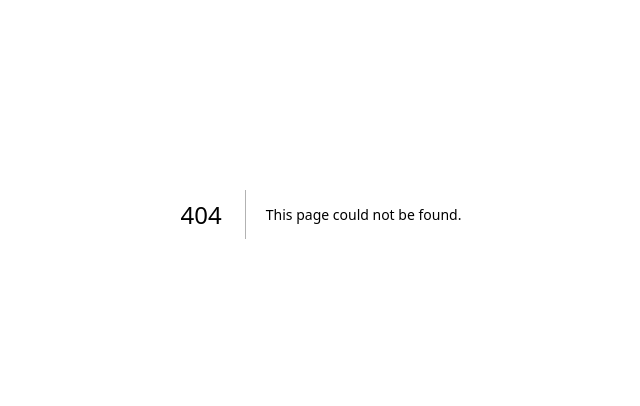
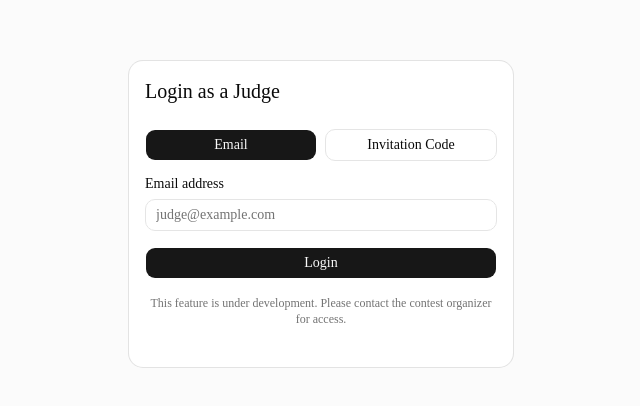
Before and after one commit to hnamhocit/cnpm_110, a Next.js app in the folder apps/web/: page /judge/login in a window 1280 px wide. Before the commit this address had no page. Shown: the part 186-592 px from the top of the page, without its empty margins (319-959 px from the left). Built offline with nearby package versions, Linux system fonts and the light colour scheme.

Commit message:
feat: FPC-18 add judge login UI

```diff
--- /dev/null
+++ b/apps/web/src/app/(auth)/judge/login/page.tsx
@@ -0,0 +1,12 @@
+
+import type { Metadata } from "next";
+
+import { JudgeLoginForm } from "@/components/auth/judge-login-form";
+
+export const metadata: Metadata = {
+  title: "Judge Login",
+};
+
+export default function JudgeLoginPage() {
+  return <JudgeLoginForm />;
+}
--- /dev/null
+++ b/apps/web/src/components/auth/judge-login-form.tsx
@@ -0,0 +1,145 @@
+
+"use client";
+
+import { type FormEvent, useState } from "react";
+
+import { AuthField } from "@/components/auth/auth-field";
+import { Button } from "@/components/ui/button";
+import {
+  Card,
+  CardContent,
+  CardHeader,
+  CardTitle,
+} from "@/components/ui/card";
+
+export function JudgeLoginForm() {
+  const [credential, setCredential] = useState("");
+  const [loginMethod, setLoginMethod] = useState<"email" | "invite">("email");
+  const [error, setError] = useState("");
+  const [notice, setNotice] = useState("");
+
+
+
+function handleSubmit(event: FormEvent<HTMLFormElement>) {
+  event.preventDefault();
+
+  const input = credential.trim();
+  setNotice("");
+
+  // 1. Kiểm tra bỏ trống
+  if (!input) {
+    setError(
+      loginMethod === "email"
+        ? "Please enter your email."
+        : "Please enter your invitation code."
+    );
+    return;
+  }
+
+  // 2. Nếu đăng nhập bằng Email
+  if (loginMethod === "email") {
+    const emailRegex = /^[^\s@]+@[^\s@]+\.[^\s@]+$/;
+
+    if (!emailRegex.test(input)) {
+      setError("Please enter the correct mail.");
+      return;
+    }
+  }
+
+  // 3. Nếu đăng nhập bằng Invitation Code
+  if (loginMethod === "invite") {
+    // Ví dụ định dạng: JUDGE-2026-ABC
+    const codeRegex = /^JUDGE-\d{4}-[A-Z0-9]{3,}$/;
+
+    if (!codeRegex.test(input)) {
+      setError("Please enter the correct code.");
+      return;
+    }
+  }
+
+  // 4. Dữ liệu đạt kiểm tra định dạng
+  setError("");
+  setNotice("Login API is not connected yet.");
+}
+
+
+
+  return (
+    <Card className="mx-auto w-full max-w-md">
+      <form onSubmit={handleSubmit} noValidate>
+        <CardHeader>
+          <CardTitle className="text-xl">
+            Login as a Judge
+          </CardTitle>
+        </CardHeader>
+<CardContent className="flex flex-col gap-4 py-6">
+<div className="grid grid-cols-2 gap-2">
+ <Button
+    type="button"
+    variant={loginMethod === "email" ? "default" : "outline"}
+    onClick={() => {
+      setLoginMethod("email");
+      setCredential("");
+      setError("");
+      setNotice("");
+    }}
+  >
+    Email
+  </Button>
+
+  <Button
+    type="button"
+    variant={loginMethod === "invite" ? "default" : "outline"}
+    onClick={() => {
+      setLoginMethod("invite");
+      setCredential("");
+      setError("");
+      setNotice("");
+    }}
+  >
+    Invitation Code
+  </Button>
+</div>
+
+          <AuthField
+            id="judge-credential"
+            label={loginMethod === "email" ? "Email address" : "Invitation code"}
+type={loginMethod === "email" ? "email" : "text"}
+placeholder={
+  loginMethod === "email"
+    ? "judge@example.com"
+    : "Enter your invitation code"
+}
+            value={credential}
+            onChange={(event) => {
+              setCredential(event.target.value);
+              setError("");
+              setNotice("");
+            }}
+          />
+
+          {error && (
+            <p role="alert" className="text-sm text-destructive">
+              {error}
+            </p>
+          )}
+
+          {notice && (
+            <p role="status" className="text-sm text-muted-foreground">
+              {notice}
+            </p>
+          )}
+
+          <Button type="submit" className="w-full">
+            Login
+          </Button>
+
+          <p className="text-center text-xs text-muted-foreground">
+            This feature is under development.
+            Please contact the contest organizer for access.
+          </p>
+        </CardContent>
+      </form>
+    </Card>
+  );
+}
```
